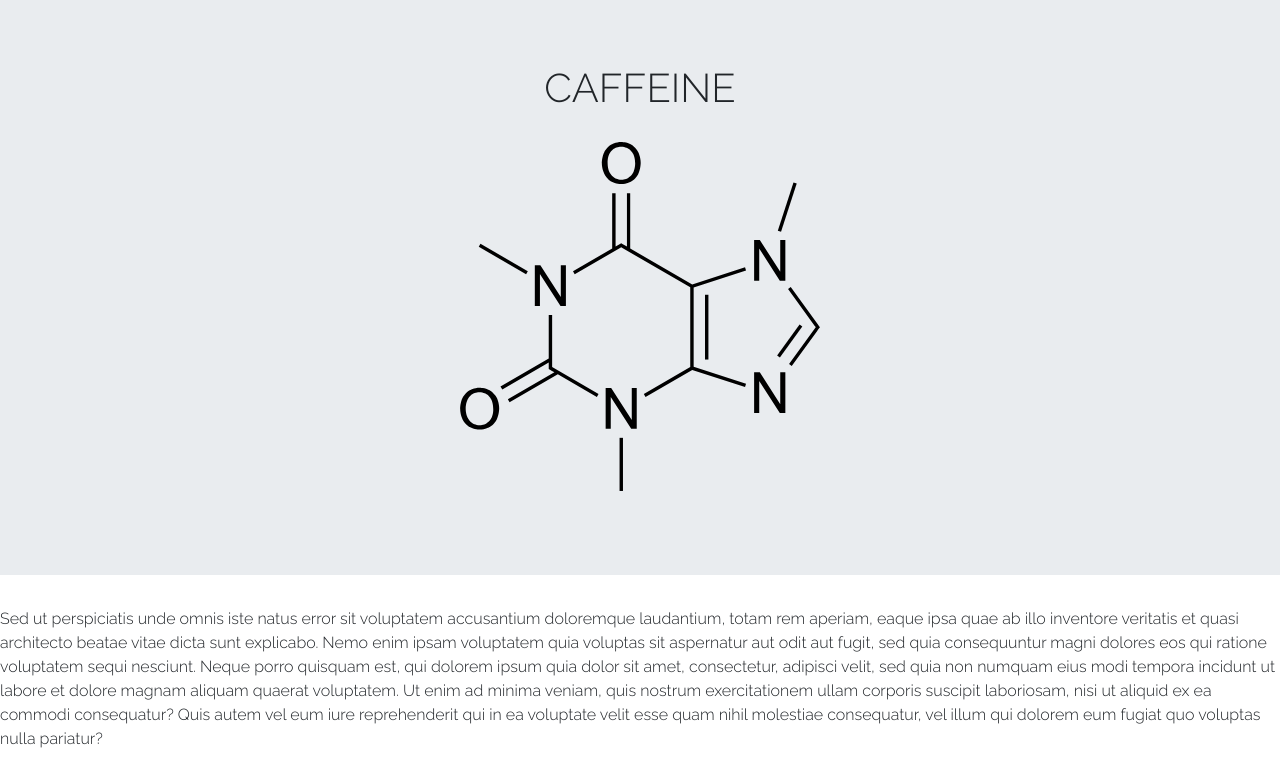
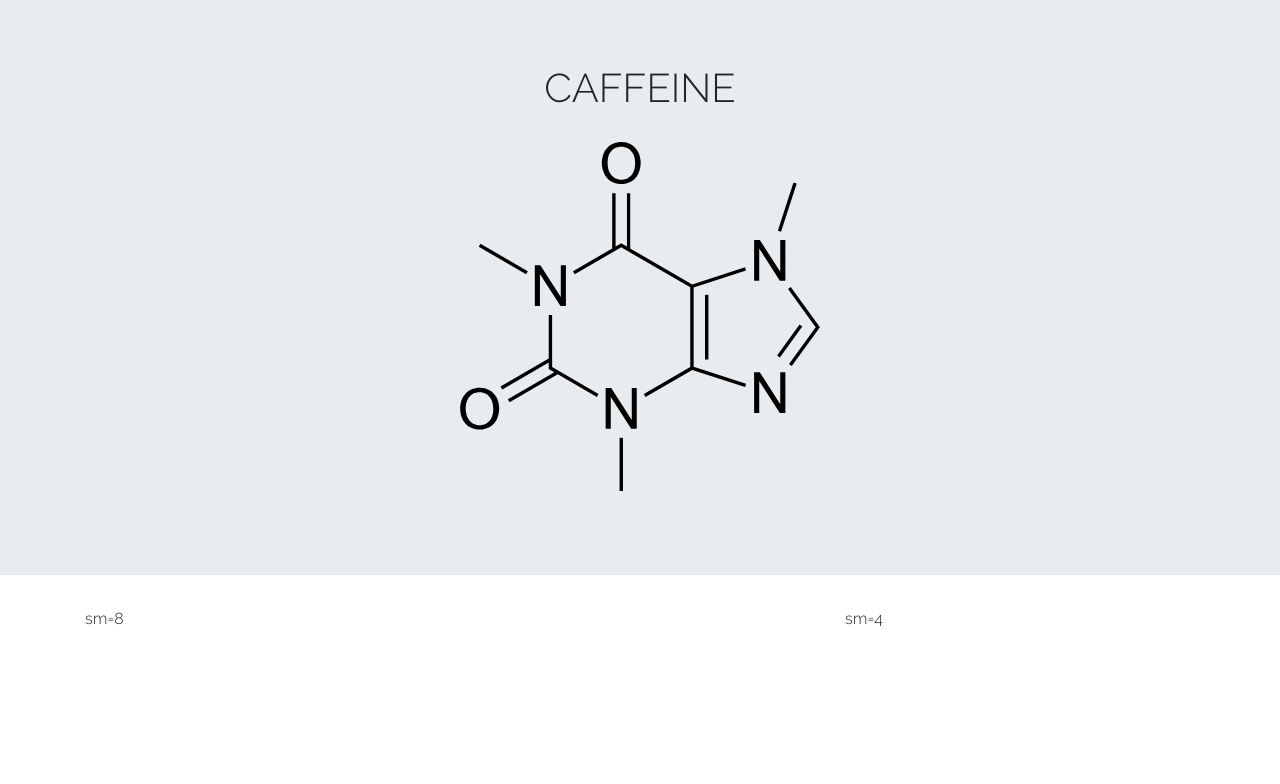
Before and after one commit to aaqsr/caffeine, a Gatsby site: page / in a window 1280 px wide. Built offline with nearby package versions, Linux system fonts and the light colour scheme; Gatsby itself is replaced by a stand-in of ours.

Commit message:
Added basic body components

```diff
--- /dev/null
+++ b/src/components/BodyImage.tsx
@@ -0,0 +1,13 @@
+import * as React from 'react';
+import { Col } from 'react-bootstrap';
+
+interface ImageProps {
+
+}
+
+export const Image: React.FC<ImageProps> = props => {
+
+    return (
+        <Col sm={4}>sm=4</Col>
+    );
+};
--- /dev/null
+++ b/src/components/BodyText.tsx
@@ -0,0 +1,6 @@
+import * as React from "react";
+import { Col } from "react-bootstrap";
+
+export const Text: React.FC = () => (
+    <Col sm={8}>sm=8</Col>
+);
--- /dev/null
+++ b/src/components/TextImagePanel.tsx
@@ -0,0 +1,15 @@
+import * as React from "react";
+import { Container, Row, Col } from 'react-bootstrap';
+
+import { Text } from "./BodyText";
+import { Image } from "./BodyImage";
+
+
+export const Panel: React.FC = () => (
+    <Container>
+        <Row>
+            <Text />
+            <Image />
+        </Row>
+    </Container>
+);
--- a/src/pages/index.tsx
+++ b/src/pages/index.tsx
@@ -4,6 +4,7 @@ import { Header } from "../components/Header";
 import { NavBar } from "../components/NavBar";
 import { Title } from "../components/Title";
 import { DummyText } from "../components/DummyText"
+import { Panel } from "../components/TextImagePanel";
 
 import "bootstrap/dist/css/bootstrap.min.css";
 import "../styles/general.scss";
@@ -13,7 +14,8 @@ const IndexPage: React.FC = () => (
         <Header />
         <NavBar />
         <Title />
-        <DummyText />
+        {/* <DummyText /> */}
+        <Panel />
     </>
 )
 
```
